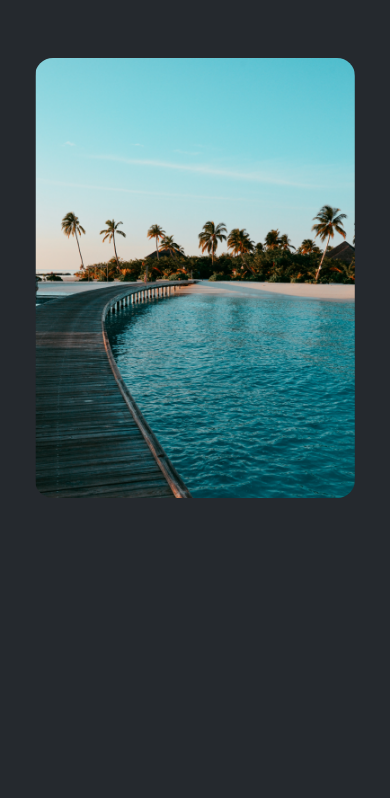
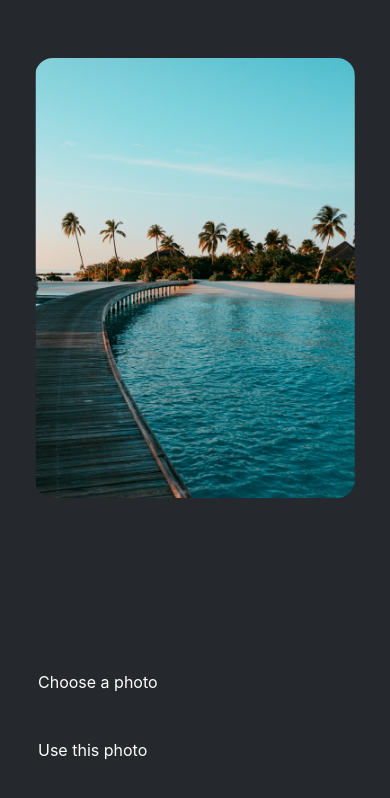
Before and after one commit to egbazua/sticker-smash, a React Native app: screen / in a window 390 px wide. Shown: the top 798 px of the page. Built offline with nearby package versions, Linux system fonts and the light colour scheme.

Commit message:
implementing button component in app root

```diff
--- a/App.tsx
+++ b/App.tsx
@@ -1,6 +1,7 @@
 import { StatusBar } from 'expo-status-bar'
 import { StyleSheet, View } from 'react-native'
 import ImageViewer from './components/ImageViewer'
+import Button from './components/Button'
 
 const PlaceholderImage = require('./assets/images/background-image.png')
 
@@ -9,6 +10,10 @@
     <View style={styles.container}>
       <View style={styles.imageContainer}>
         <ImageViewer placeholderImageSource={PlaceholderImage} />
+      </View>
+      <View style={styles.footerContainer}>
+        <Button label="Choose a photo" />
+        <Button label="Use this photo" />
       </View>
       <StatusBar style="auto" />
     </View>
@@ -25,4 +30,8 @@
     flex: 1,
     paddingTop: 58,
   },
+  footerContainer: {
+    flex: 1 / 3,
+    alignItems: 'center',
+  }
 })
```
